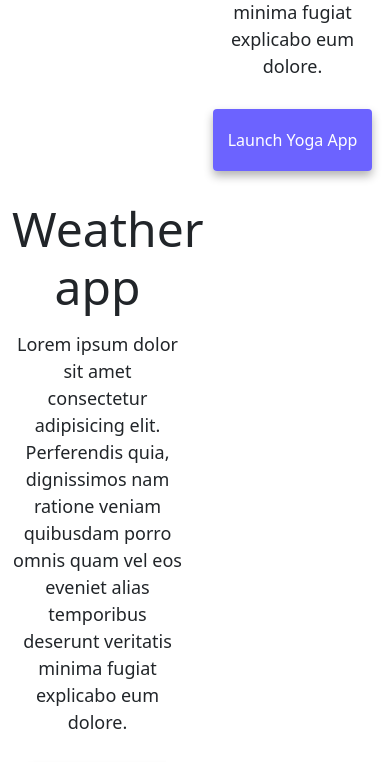
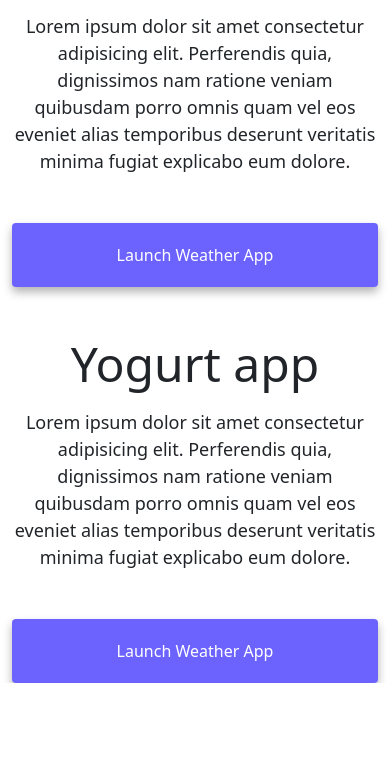
Before and after one commit to cardycode/example-portfolio, a plain HTML site: page index.html in a window 390 px wide. Shown: the part 923-1685 px from the top of the page. After the commit the page ends 1606 px from the top, so only its background shows below. Drawn offline with nearby package versions, Linux system fonts and the light colour scheme.

Commit message:
updated index responsive columns

```diff
--- a/css/style.css
+++ b/css/style.css
@@ -94,4 +94,8 @@ p {
   body {
     text-align: center;
   }
+  .project-link {
+    display: block;
+    margin: 0 auto;
+  }
 }
--- a/index.html
+++ b/index.html
@@ -104,14 +104,14 @@
     </div>
     <div class="container">
       <div class="row">
-        <div class="col-6">
+        <div class="col-sm-6">
           <img
             src="images/yoga.png"
             class="img-fluid rounded d-none d-md-block"
             alt="a website about my favourite hobby, yoga"
           />
         </div>
-        <div class="col-6">
+        <div class="col-sm-6">
           <h2 class="mb-3">Yoga app</h2>
           <p>
             Lorem ipsum dolor sit amet consectetur adipisicing elit. Perferendis
@@ -122,7 +122,7 @@
           <div class="mt-5">
             <a
               href="#"
-              class="primary-link"
+              class="primary-link project-link"
               title="yoga app"
               >Launch Yoga App</a
             >
@@ -130,7 +130,7 @@
         </div>
       </div>
       <div class="row mt-5">
-        <div class="col-6">
+        <div class="col-sm-6">
           <h2 class="mb-3">Weather app</h2>
           <p>
             Lorem ipsum dolor sit amet consectetur adipisicing elit. Perferendis
@@ -141,13 +141,13 @@
           <div class="mt-5">
             <a
               href="#"
-              class="primary-link"
+              class="primary-link project-link"
               title="weather app"
               >Launch Weather App</a
             >
           </div>
         </div>
-        <div class="col-6">
+        <div class="col-sm-6">
           <img
             src="images/weather.png"
             class="img-fluid rounded d-none d-md-block"
@@ -156,14 +156,14 @@
         </div>
       </div>
       <div class="row mt-5">
-        <div class="col-6">
+        <div class="col-sm-6">
           <img
             src="images/yogurt.png"
             class="img-fluid rounded d-none d-md-block"
             alt="a website with information about yogurt"
           />
         </div>
-        <div class="col-6">
+        <div class="col-sm-6">
           <h2 class="mb-3">Yogurt app</h2>
           <p>
             Lorem ipsum dolor sit amet consectetur adipisicing elit. Perferendis
@@ -174,7 +174,7 @@
           <div class="mt-5">
             <a
               href="#"
-              class="primary-link"
+              class="primary-link project-link"
               title="weather app"
               >Launch Weather App</a
             >
```
